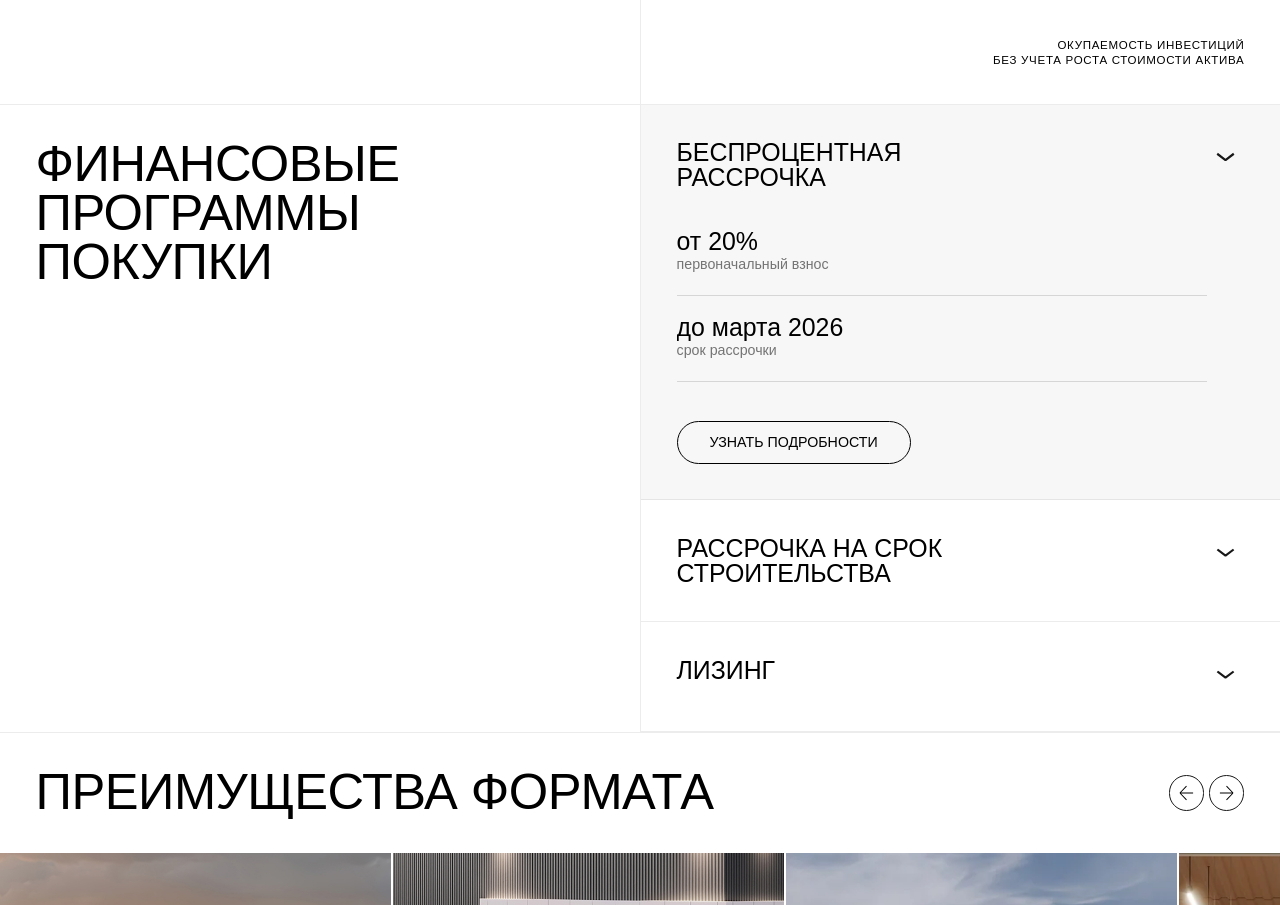
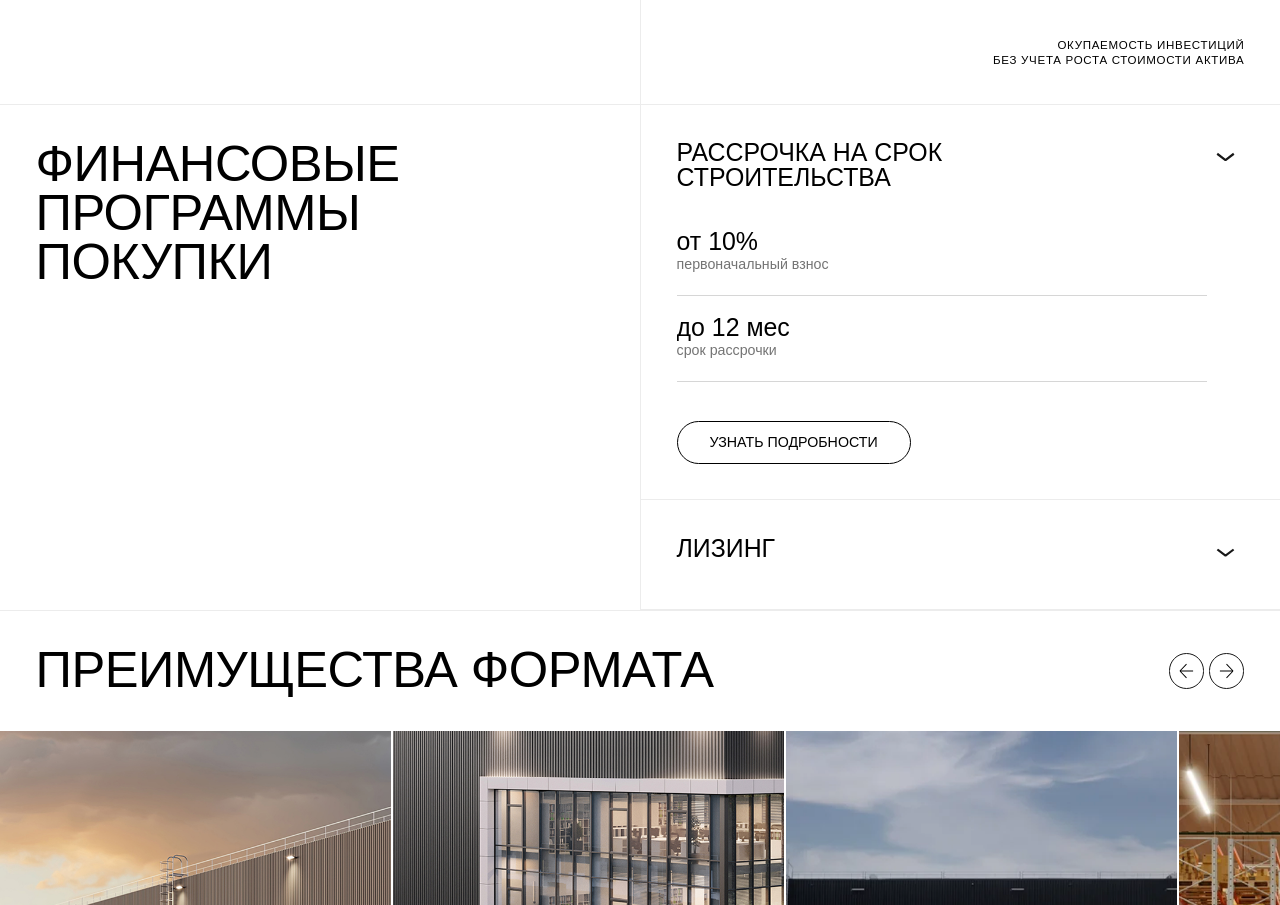
Before and after one commit to blackreaper228/flex-box, a website built with Vite: page index.html in a window 1280 px wide. Shown: the part 3987-4892 px from the top of the page. Built offline with nearby package versions, Linux system fonts and the light colour scheme; files whose address does not match are found by name; a web font is replaced by a local one.

Commit message:
pravki_accordion

```diff
--- a/index.html
+++ b/index.html
@@ -679,7 +679,7 @@
               <div
                 class="flex flex-col w-full max-md:px-[0] justify-between border-b-[1px] border-[#18181815]"
               >
-                <div
+                <!-- <div
                   class="financeProgram flex w-full justify-between prior p-[40px] border-b-[1px] border-[#18181815]"
                   id="firstAccordion"
                 >
@@ -728,7 +728,7 @@
                   <div class="cursor-pointer openBtnWrap">
                     <div class="openBtn"></div>
                   </div>
-                </div>
+                </div> -->
                 <div
                   class="financeProgram flex w-full justify-between p-[40px] border-b-[1px] border-[#18181815]"
                   id="secondAccordion"
--- a/src/accordion.js
+++ b/src/accordion.js
@@ -1,6 +1,5 @@
 document.addEventListener("DOMContentLoaded", () => {
   const accordions = [
-    document.getElementById("firstAccordion"),
     document.getElementById("secondAccordion"),
     document.getElementById("lastAccordion"),
   ];
```
